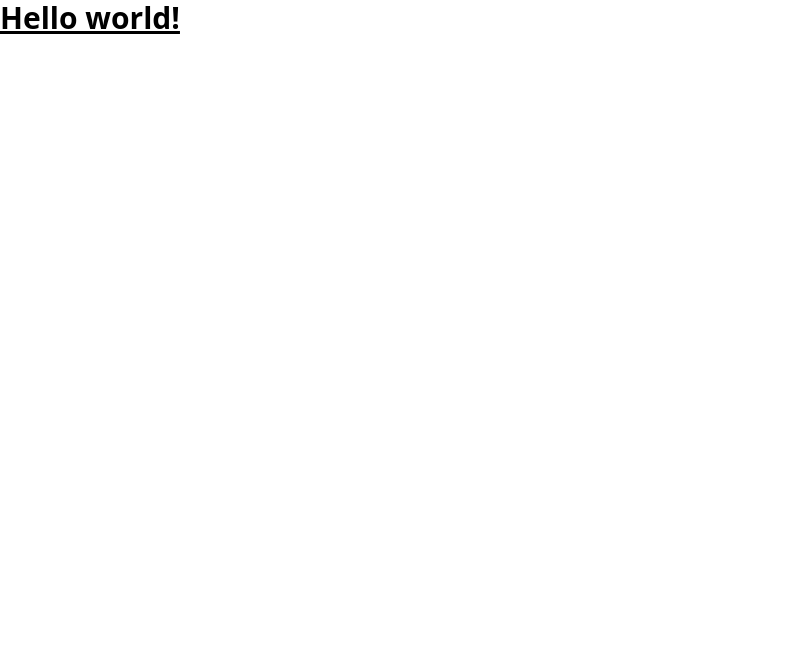
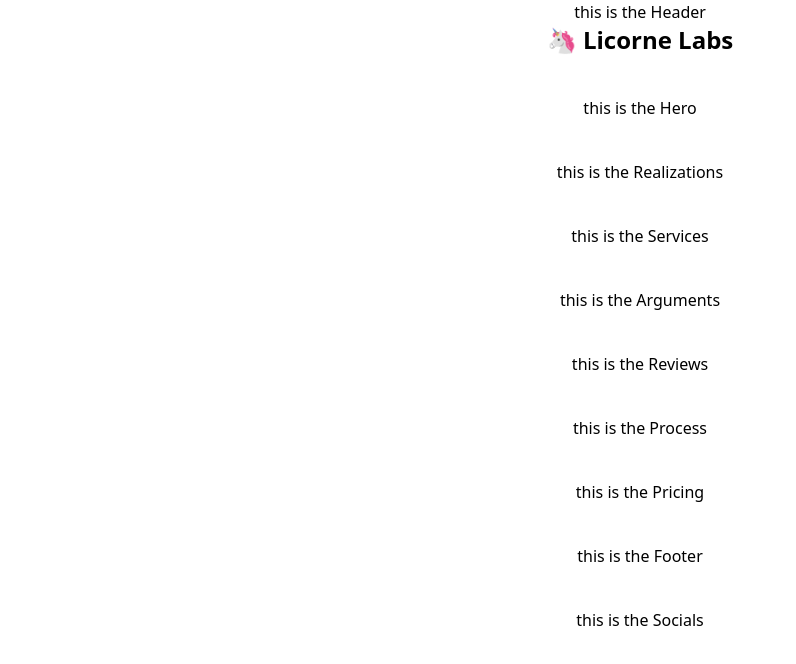
Before and after one commit to code-amin/AgenceX, a React (Create React App) app in the folder agence/: page / in a window 1280 px wide. Shown: the top 664 px of the page, without its empty margins (0-796 px from the left). Built offline with nearby package versions, Linux system fonts and the light colour scheme.

Commit message:
Created App.js and all components+files.

```diff
--- a/agence/src/App.js
+++ b/agence/src/App.js
@@ -1,10 +1,29 @@
+import Header from "./Header"
+import Hero from "./Hero"
+import Realizations from "./Realizations"
+import Services from "./Services"
+import Arguments from "./Arguments"
+import Reviews from "./Reviews"
+import Process from "./Process"
+import Pricing from "./Pricing"
+import Footer from "./Footer"
+import Socials from "./Socials"
 
+const App = () => {
+  return (
+    <>
+      <Header />
+      <Hero />
+      <Realizations />
+      <Services />
+      <Arguments />
+      <Reviews />
+      <Process />
+      <Pricing />
+      <Footer />
+      <Socials />
 
-function App() {
-  return (
-    <div className="text-3xl font-bold underline">
-      Hello world!
-    </div>
+    </>
   );
 }
 
--- /dev/null
+++ b/agence/src/Arguments.js
@@ -0,0 +1,9 @@
+const Arguments = () => {
+    return (
+      <div className="w-full text-center pb-10">
+        this is the Arguments
+      </div>
+    );
+  }
+
+  export default Arguments;
--- /dev/null
+++ b/agence/src/Footer.js
@@ -0,0 +1,9 @@
+const Footer = () => {
+    return (
+      <div className="w-full text-center pb-10">
+        this is the Footer
+      </div>
+    );
+  }
+
+  export default Footer;
--- /dev/null
+++ b/agence/src/Header.js
@@ -0,0 +1,11 @@
+const Header = () => {
+  return (
+    <div className="w-full text-center pb-10">
+      this is the Header
+      <br />
+      <div className="text-2xl font-extrabold">🦄 Licorne Labs</div>
+    </div>
+  );
+};
+
+export default Header;
--- /dev/null
+++ b/agence/src/Hero.js
@@ -0,0 +1,9 @@
+const Hero = () => {
+    return (
+      <div className="w-full text-center pb-10">
+        this is the Hero
+      </div>
+    );
+  }
+
+  export default Hero;
--- /dev/null
+++ b/agence/src/Pricing.js
@@ -0,0 +1,9 @@
+const Pricing = () => {
+    return (
+      <div className="w-full text-center pb-10">
+        this is the Pricing
+      </div>
+    );
+  }
+
+  export default Pricing;
--- /dev/null
+++ b/agence/src/Process.js
@@ -0,0 +1,9 @@
+const Process = () => {
+    return (
+      <div className="w-full text-center pb-10">
+        this is the Process
+      </div>
+    );
+  }
+
+  export default Process;
--- /dev/null
+++ b/agence/src/Realizations.js
@@ -0,0 +1,9 @@
+const Realizations = () => {
+    return (
+      <div className="w-full text-center pb-10">
+        this is the Realizations
+      </div>
+    );
+  }
+
+  export default Realizations;
--- /dev/null
+++ b/agence/src/Reviews.js
@@ -0,0 +1,9 @@
+const Reviews = () => {
+    return (
+      <div className="w-full text-center pb-10">
+        this is the Reviews
+      </div>
+    );
+  }
+
+  export default Reviews;
--- /dev/null
+++ b/agence/src/Services.js
@@ -0,0 +1,9 @@
+const Services = () => {
+    return (
+      <div className="w-full text-center pb-10">
+        this is the Services
+      </div>
+    );
+  }
+
+  export default Services;
--- /dev/null
+++ b/agence/src/Socials.js
@@ -0,0 +1,9 @@
+const Socials = () => {
+    return (
+      <div className="w-full text-center pb-10">
+        this is the Socials
+      </div>
+    );
+  }
+
+  export default Socials;
```
Also changed, not shown: 1 other file (tests, documents, lock files or other folders).
